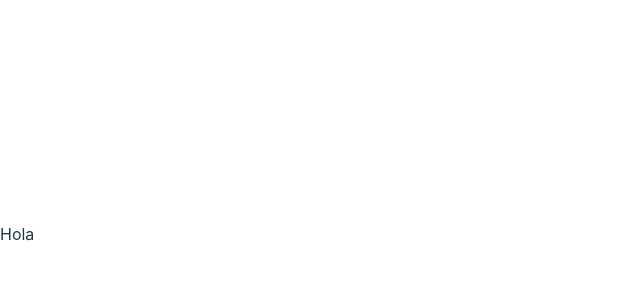
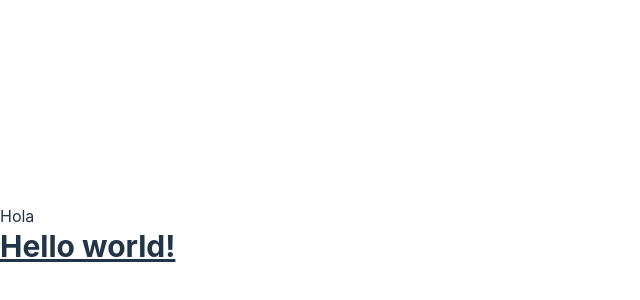
Before and after one commit to Alek30k/Top-50-Ideas, a React (Vite) app: page / in a window 1280 px wide. Shown: the part 166-466 px from the top of the page, without its empty margins (0-640 px from the left). Built offline with nearby package versions, Linux system fonts and the light colour scheme.

Commit message:
last commit

```diff
--- a/package.json
+++ b/package.json
@@ -18,6 +18,7 @@
     "@types/react-dom": "^18.2.22",
     "@vitejs/plugin-react": "^4.2.1",
     "autoprefixer": "^10.4.19",
+    "daisyui": "^4.11.1",
     "eslint": "^8.57.0",
     "eslint-plugin-react": "^7.34.1",
     "eslint-plugin-react-hooks": "^4.6.0",
--- a/src/App.jsx
+++ b/src/App.jsx
@@ -2,6 +2,7 @@
   return (
     <div>
       <h2>Hola</h2>
+      <h1 className="text-3xl font-bold underline">Hello world!</h1>
     </div>
   );
 }
--- a/tailwind.config.js
+++ b/tailwind.config.js
@@ -1,8 +1,12 @@
 /** @type {import('tailwindcss').Config} */
+import daisyui from "daisyui";
+
 export default {
   content: ["./index.html", "./src/**/*.{js,ts,jsx,tsx}"],
   theme: {
     extend: {},
   },
-  plugins: [],
+  plugins: [
+    daisyui, // Importar plugin DaisyUI
+  ],
 };
```
Also changed, not shown: 1 other file (tests, documents, lock files or other folders).
